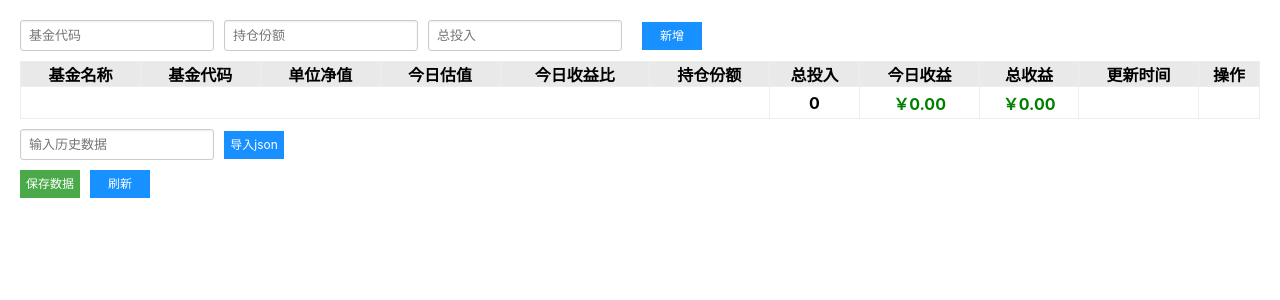
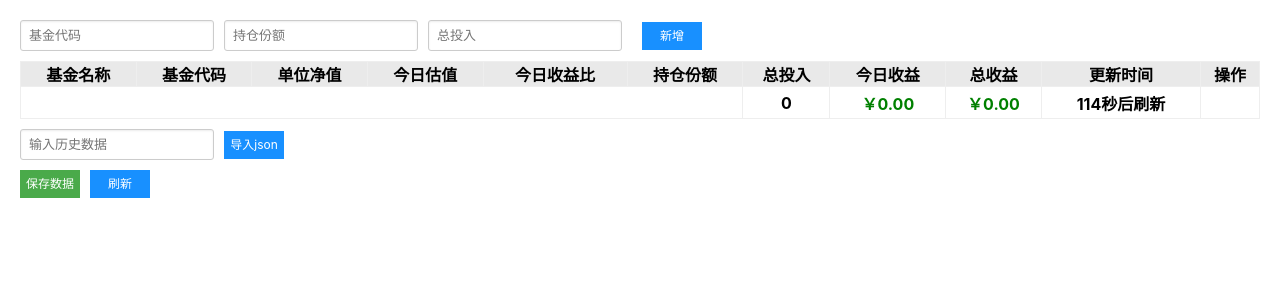
Before and after one commit to huzikai0424/fund, a React (Create React App) app: page / in a window 1280 px wide. Shown: the top 300 px of the page. Built offline with nearby package versions, Linux system fonts and the light colour scheme.

Commit message:
加入倒计时

```diff
--- a/package.json
+++ b/package.json
@@ -6,6 +6,7 @@
     "@testing-library/jest-dom": "^4.2.4",
     "@testing-library/react": "^9.3.2",
     "@testing-library/user-event": "^7.1.2",
+    "classnames": "^2.2.6",
     "clipboard": "^2.0.4",
     "react": "^16.13.0",
     "react-dom": "^16.13.0",
--- a/src/App.css
+++ b/src/App.css
@@ -58,3 +58,48 @@ input{
 tfoot tr{
   height: 32px;
 }
+.tooltip{
+  position: relative;
+  cursor: pointer;
+}
+.tooltip::before{
+  position: absolute;
+    left:50%;
+    bottom: 100%;
+    content: '';
+    border: 6px solid transparent;
+    margin-bottom: -1px;
+    border-top-color: rgba(17,17,17,.9);
+    transform: translate(-50%,10px);
+    opacity: 0;
+    transition: all .1s ease-out .1s;
+}
+.tooltip:hover:before{
+  opacity: 1;
+  transform: translate(-50%,0);
+}
+.tooltip:hover:after{
+  opacity: 1;
+  transform: translate(-50%,0);
+}
+.tooltip::after{
+  opacity: 0;
+  position: absolute;
+  left:50%;
+  bottom: 100%;
+  margin-bottom: 11px;
+  background-color: rgba(17,17,17,.9);
+  padding:7px 10px;
+  content: attr(data-percentage);
+  color:#fff;
+  font-size: 12px;
+  text-align: center;
+  transform: translate(-50%,10px);
+  white-space: nowrap;
+  border-radius: 4px;
+  transition: all .1s ease-out .1s;
+}
+
+table tfoot{
+  position: relative;
+}
--- a/src/App.js
+++ b/src/App.js
@@ -1,6 +1,7 @@
 import React from 'react';
 import './App.css';
 import ClipboardJS from 'clipboard'
+import classnames from 'classnames'
 class App extends React.Component{
   constructor(props) {
     super(props)
@@ -10,23 +11,22 @@ class App extends React.Component{
       today: 0,
       all: 0,
       addItem: {},
-      inputJson:''
+      inputJson: '',
+      timeCut:120
     }
   }
   componentDidMount() {
     new ClipboardJS('#saveJSON')
     this.getFundDatas()
-    setInterval(() => {
-      this.getFundDatas()
-    },2*60*1000)
   }
-  getFundDatas() {
+  getFundDatas(reload = false) {
     this.setState({
       showList:[]
     })
     this.state.fundData.forEach(item => {
       this.jsonp(`http://fundgz.1234567.com.cn/js/${item.id}.js?rt=${new Date().getTime()}`)
     })
+    this.timeCut(reload)
   }
   jsonp(url, jsonpCallback = 'jsonpgz') {
     const script = document.createElement('script')
@@ -121,8 +121,34 @@ class App extends React.Component{
       this.saveToLocalStorage()
     })
   }
+  /**
+   * 倒计时
+   * @param {*} reload | 是否重置倒计时
+   */
+  timeCut(reload = false) {
+    if (reload) {
+      this.setState({
+        timeCut:120
+      })
+      return
+    }
+    let { timeCut } = this.state
+    this.setState({
+      timeCut:timeCut-1
+    })
+    if (timeCut > 1) {
+      setTimeout(() => {
+        this.timeCut()
+      },1000)
+    } else {
+      this.setState({
+        timeCut:120
+      })
+      this.getFundDatas()
+    }
+  }
   render() {
-    const { showList, fundData,addItem,inputJson } = this.state
+    const { showList, fundData,addItem,inputJson,timeCut } = this.state
     let _today = 0
     let _all = 0
     let _allMoney = 0
@@ -181,9 +207,9 @@ class App extends React.Component{
             <tr>
               <th colSpan={6}></th>
               <th>{_allMoney}</th>
-              <th className={_today > 0 ? 'red' : 'green'}>￥{_today.toFixed(2)}</th>
-              <th className={_all > 0 ? 'red' : 'green'}>￥{_all.toFixed(2)}</th>
-              <th></th>
+              <th className={classnames(_today > 0 ? 'red' : 'green','tooltip')} data-percentage={`${(_today/_allMoney*100).toFixed(2)}%`}>￥{_today.toFixed(2)}</th>
+              <th className={classnames(_all > 0 ? 'red' : 'green','tooltip')} data-percentage={`${(_all/_allMoney*100).toFixed(2)}%`}>￥{_all.toFixed(2)}</th>
+              <th>{`${timeCut}秒后刷新`}</th>
               <th></th>
             </tr>
           </tfoot>
@@ -195,7 +221,7 @@ class App extends React.Component{
         <div id='saveJSON' className='btn' data-clipboard-text={JSON.stringify(localStorage.getItem('fund'))} onClick={()=>alert('复制成功')}>
           保存数据
         </div>
-        <div className='btn blue'  onClick={() => this.getFundDatas()}>刷新</div>
+        <div className='btn blue'  onClick={() => this.getFundDatas(true)}>刷新</div>
       </div>
     );
   }
```
Also changed, not shown: 1 other file (tests, documents, lock files or other folders).
